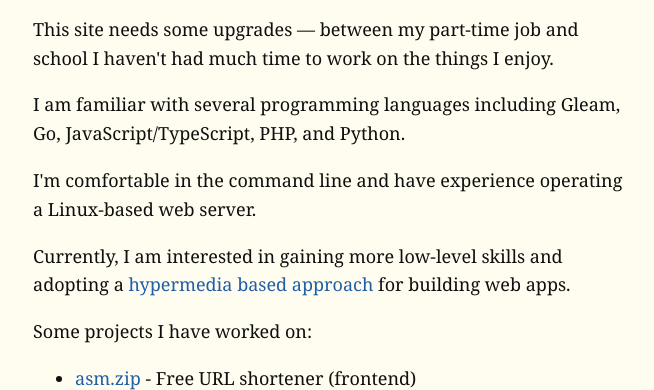
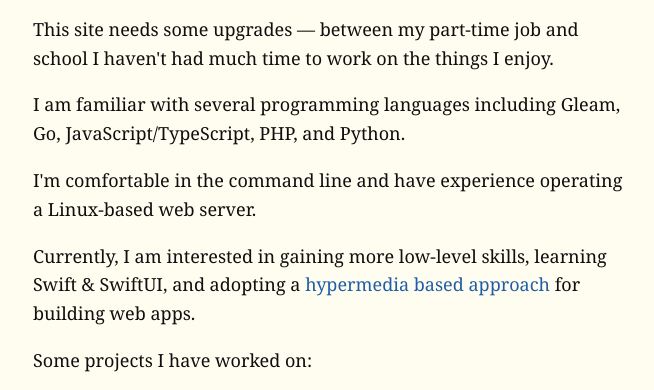
Before and after one commit to lia-07/lia-07.github.io, a plain HTML site: page index.html in a window 1280 px wide. Shown: the part 123-513 px from the top of the page, without its empty margins (307-961 px from the left). Drawn offline with Linux system fonts and the light colour scheme.

Commit message:
update site again

```diff
--- a/index.html
+++ b/index.html
@@ -113,8 +113,8 @@
         Linux-based web server.
       </p>
       <p>
-        Currently, I am interested in gaining more low-level skills and adopting
-        a
+        Currently, I am interested in gaining more low-level skills, learning
+        Swift & SwiftUI, and adopting a
         <a href="https://htmx.org/">hypermedia based approach</a> for building
         web apps.
       </p>
```
